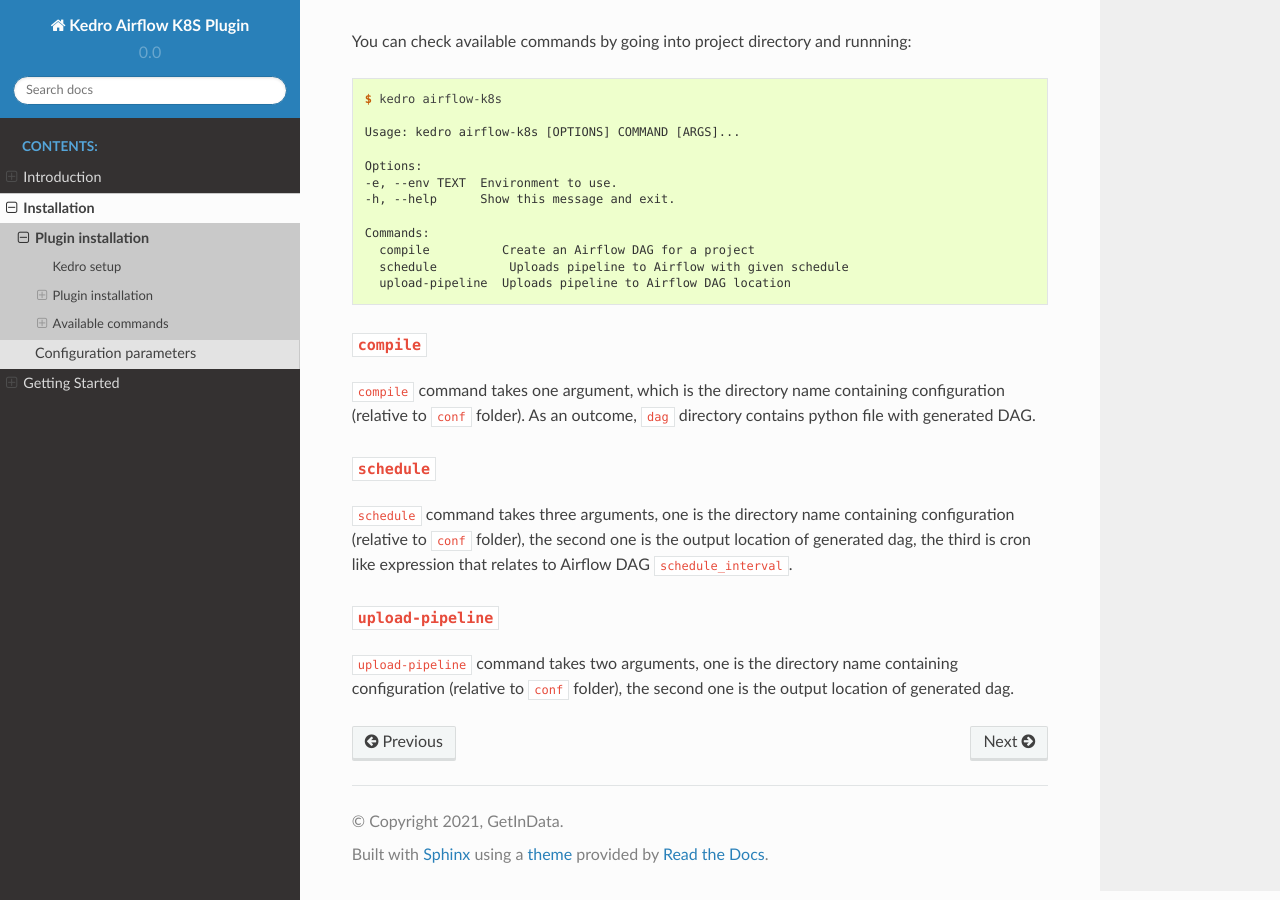
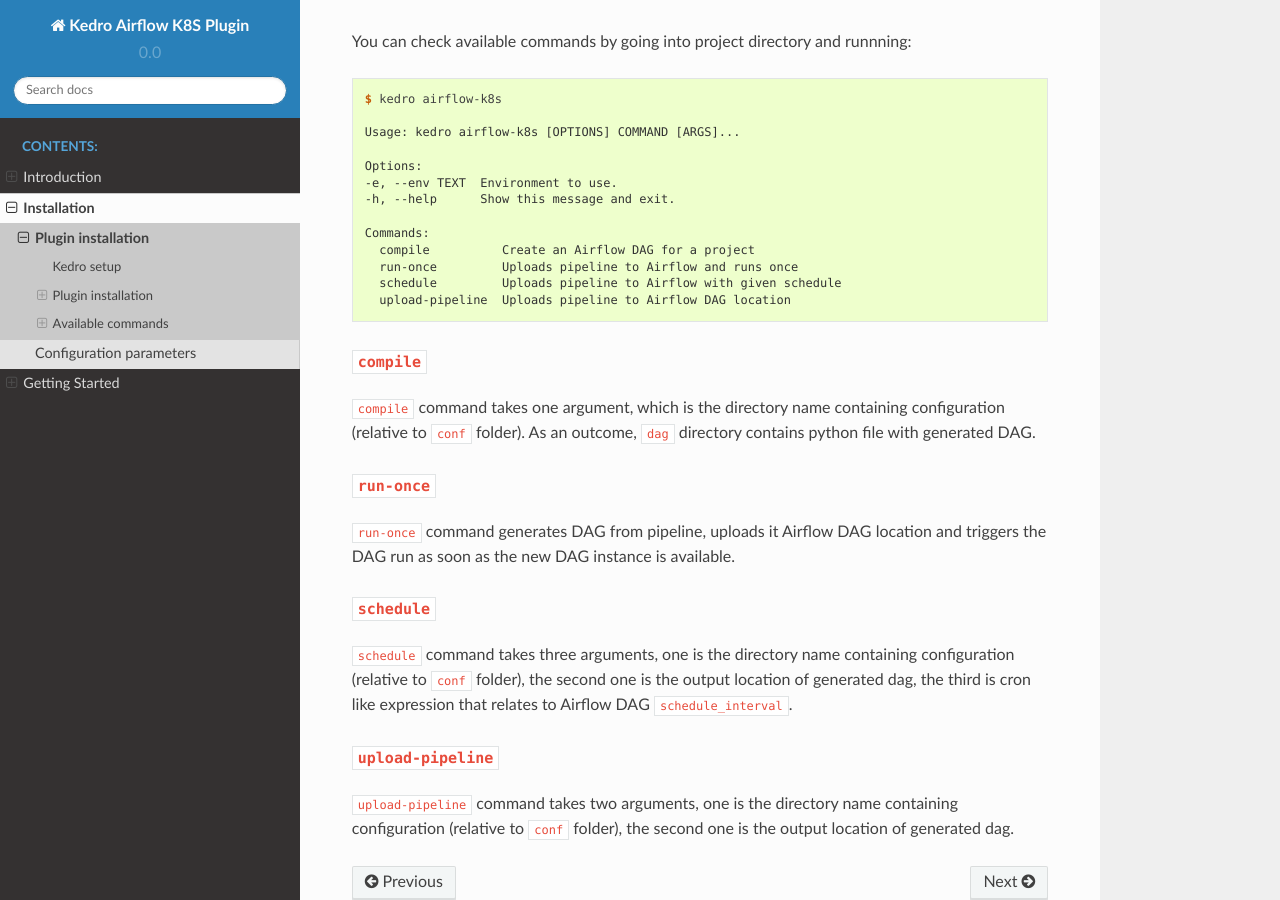
Before and after one commit to getindata/kedro-airflow-k8s, a Sphinx documentation site: the page built from docs/source/02_installation/01_installation.md, in a window 1280 px wide and 900 px high, scrolled down 821 px. Built offline with Sphinx 7.4.7 and the Read the Docs theme 2.0.0, drawn with Linux system fonts in a browser that asks for light colours.

Commit message:
Documentation update.

````diff
--- a/docs/source/02_installation/01_installation.md
+++ b/docs/source/02_installation/01_installation.md
@@ -43,7 +43,8 @@
 
 Commands:
   compile          Create an Airflow DAG for a project
-  schedule          Uploads pipeline to Airflow with given schedule
+  run-once         Uploads pipeline to Airflow and runs once
+  schedule         Uploads pipeline to Airflow with given schedule
   upload-pipeline  Uploads pipeline to Airflow DAG location
 ```
 
@@ -52,11 +53,17 @@
 `compile` command takes one argument, which is the directory name containing configuration (relative to `conf` folder).
 As an outcome, `dag` directory contains python file with generated DAG.
 
+### `run-once`
+
+`run-once` command generates DAG from pipeline, uploads it Airflow DAG location and triggers the DAG run as soon as the
+new DAG instance is available.
+
 ### `schedule`
 
 `schedule` command takes three arguments, one is the directory name containing configuration (relative to `conf`
 folder), the second one is the output location of generated dag, the third is cron like expression that relates to
 Airflow DAG `schedule_interval`.
+
 ### `upload-pipeline`
 
 `upload-pipeline` command takes two arguments, one is the directory name containing configuration (relative to `conf`
````
Also changed, not shown: README.md (+1 -0 lines), 1 other file.
